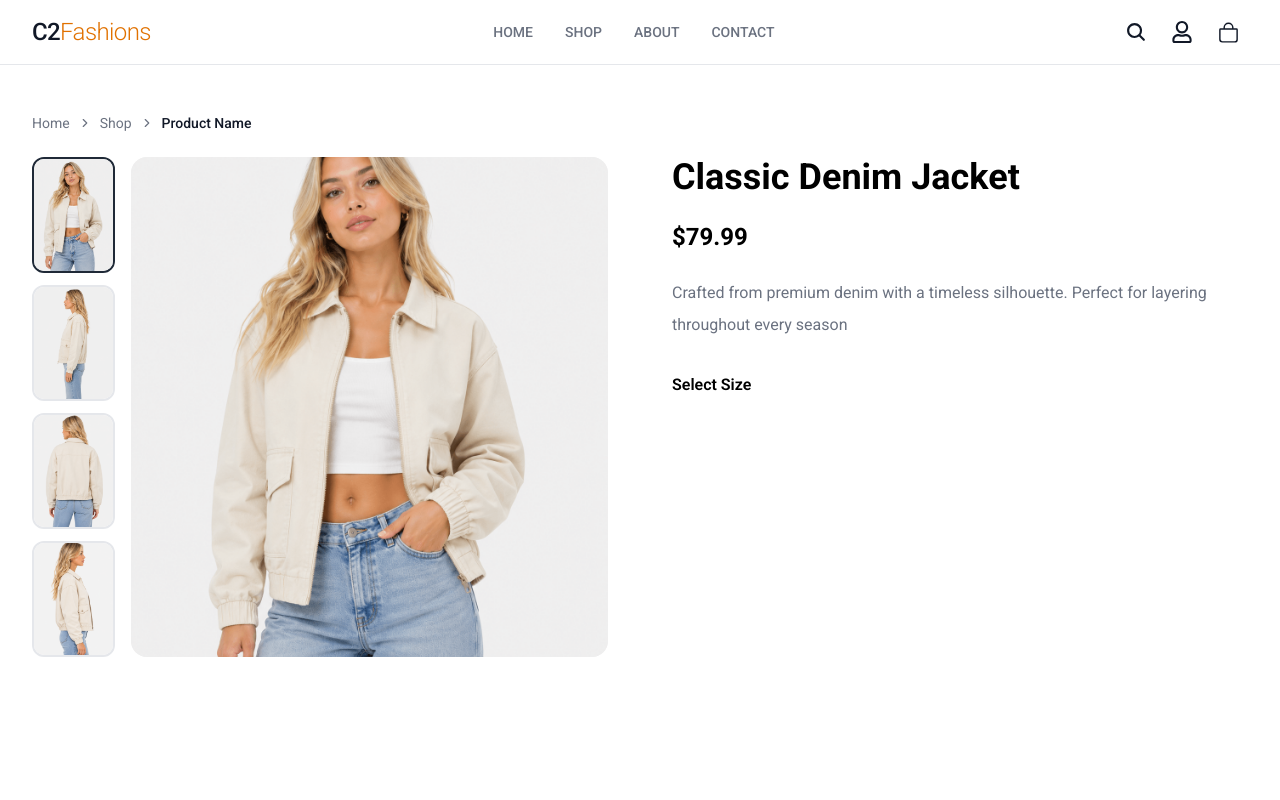
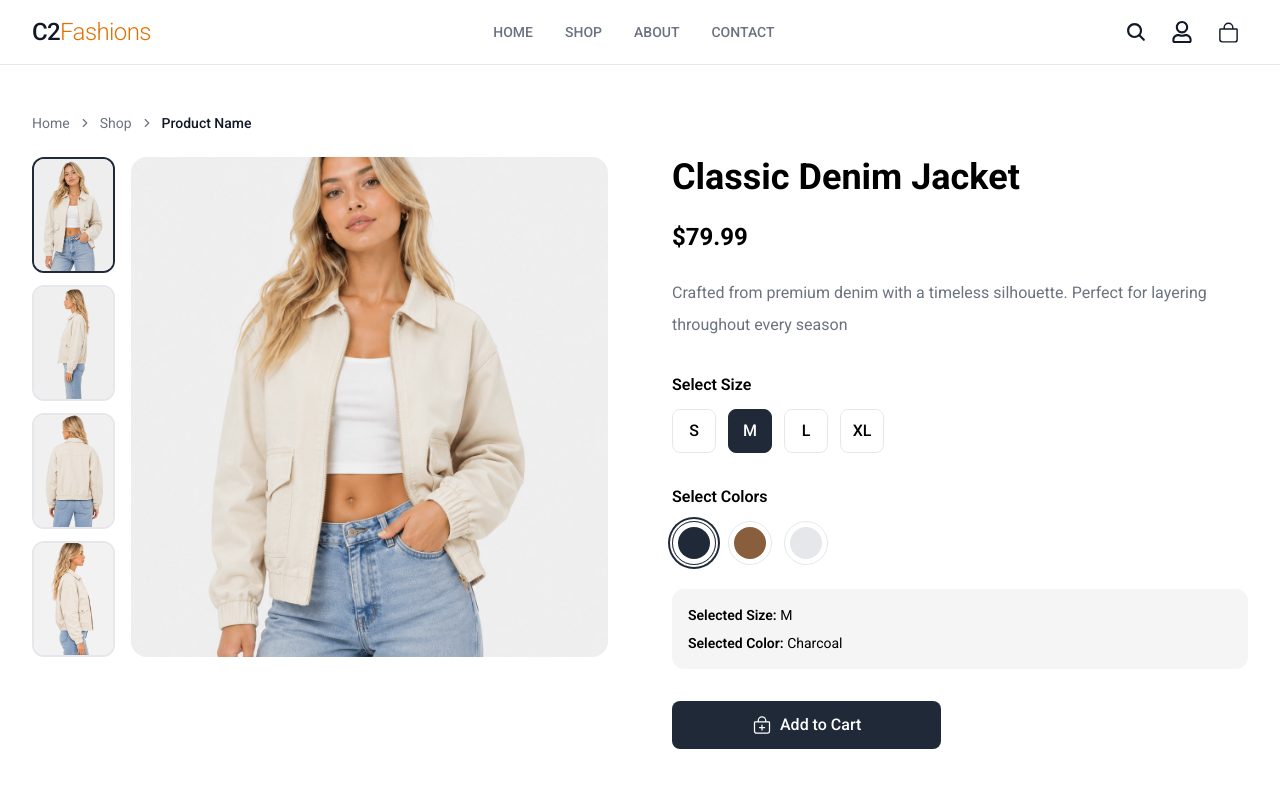
Before and after one commit to creativeloc/nextjs-estore2026, a Next.js app: page /products/1 in a window 1280 px wide. Shown: the top 800 px of the page. Built offline with nearby package versions, Linux system fonts and the light colour scheme.

Commit message:
added product page component, and re-useable Button componetnt

```diff
--- a/src/app/products/ProductPageComponent.tsx
+++ b/src/app/products/ProductPageComponent.tsx
@@ -1,8 +1,10 @@
 "use client"
 
 import BreadCrumb from "@/components/ui/BreadCrumb"
+import Button from "@/components/ui/Button"
 import Image from "next/image"
 import { useState } from "react"
+import { IoBagAddOutline } from "react-icons/io5"
 
 const images = [
   "/images/gallery1.png",
@@ -98,15 +100,69 @@
           {/* Sizes */}
           <div className="mt-8">
             <p className="mb-3 font-semibold">Select Size</p>
+
+            <div className="flex flex-wrap gap-3">
+              {sizes.map((size) => (
+                <button
+                  key={size}
+                  className={`flex h-11 w-11 items-center justify-center rounded-lg border font-medium transition ${selectedSize === size ? "border-primary bg-primary text-primary-foreground" : "border-border hover:border-primary"}`}
+                  onClick={() => setSelectedSize(size)}
+                >
+                  {size}
+                </button>
+              ))}
+            </div>
           </div>
 
-          <div className="flex flex-wrap gap-3">
-            {/* {sizes.map((size) => (
-              <button className={``}></button>
-            ))} */}
+          {/* Colors */}
+          <div className="mt-8">
+            <p className="mb-3 font-semibold">Select Colors</p>
+
+            <div className="flex gap-3">
+              {colors.map((color) => (
+                <button
+                  key={color.name}
+                  title={color.name}
+                  onClick={() => setSelectedColor(color)}
+                  className={`flex h-11 w-11 items-center justify-center rounded-full border transition ${selectedColor.name === color.name ? "border-primary ring-2 ring-primary ring-offset-2" : "border-border"}`}
+                >
+                  <span
+                    className="h-8 w-8 rounded-full"
+                    style={{
+                      backgroundColor: color.value
+                    }}
+                  />
+                </button>
+              ))}
+            </div>
+          </div>
+
+          {/* Selected Values */}
+          <div className="mt-6 rounded-xl bg-surface p-4">
+            <p className="text-sm">
+              <span className="font-semibold">Selected Size:</span>{" "}
+              {selectedSize}
+            </p>
+
+            <p className="mt-2 text-sm">
+              <span className="font-semibold">Selected Color:</span>{" "}
+              {selectedColor?.name}
+            </p>
+          </div>
+
+          {/* Add to Cart Button */}
+          <div className="mt-8">
+            <Button
+              // onClick={handleAddToCart}
+              // disabled={isOutOfStock}
+              className="w-full sm:w-fit"
+              leftIcon={<IoBagAddOutline size={20} />}
+              paddingX="px-20"
+            >
+              Add to Cart
+            </Button>
           </div>
         </div>
-        <div></div>
       </div>
     </section>
   )
--- /dev/null
+++ b/src/components/ui/Button.tsx
@@ -0,0 +1,42 @@
+import { ButtonHTMLAttributes } from "react"
+
+type ButtonVariant = "primary" | "outline"
+
+interface ButtonProps extends ButtonHTMLAttributes<HTMLButtonElement> {
+  children: React.ReactNode
+  variant?: ButtonVariant
+  leftIcon?: React.ReactNode
+  rightIcon?: React.ReactNode
+  fullWidth?: boolean
+  paddingX?: string
+}
+
+const variants: Record<ButtonVariant, string> = {
+  primary: "bg-primary text-primary-foreground hover:bg-primary-hover",
+  outline:
+    "border border-border bg-transparent text-foreground hover:bg-surface"
+}
+
+export default function Button({
+  variant = "primary",
+  children,
+  leftIcon,
+  rightIcon,
+  fullWidth = false,
+  paddingX = "px-4",
+  className = "",
+  ...props
+}: ButtonProps) {
+  return (
+    <button
+      className={`inline-flex h-12 items-center justify-center gap-2 rounded-lg ${paddingX} font-medium transition-colors cursor-pointer disabled:cursor-not-allowed disabled:opacity-50 ${fullWidth ? "w-full" : "w-fit"} ${variants[variant]} ${className}`}
+      {...props}
+    >
+      {leftIcon && <span className="flex items-center">{leftIcon}</span>}
+
+      <span>{children}</span>
+
+      {rightIcon && <span className="flex items-center">{rightIcon}</span>}
+    </button>
+  )
+}
```
